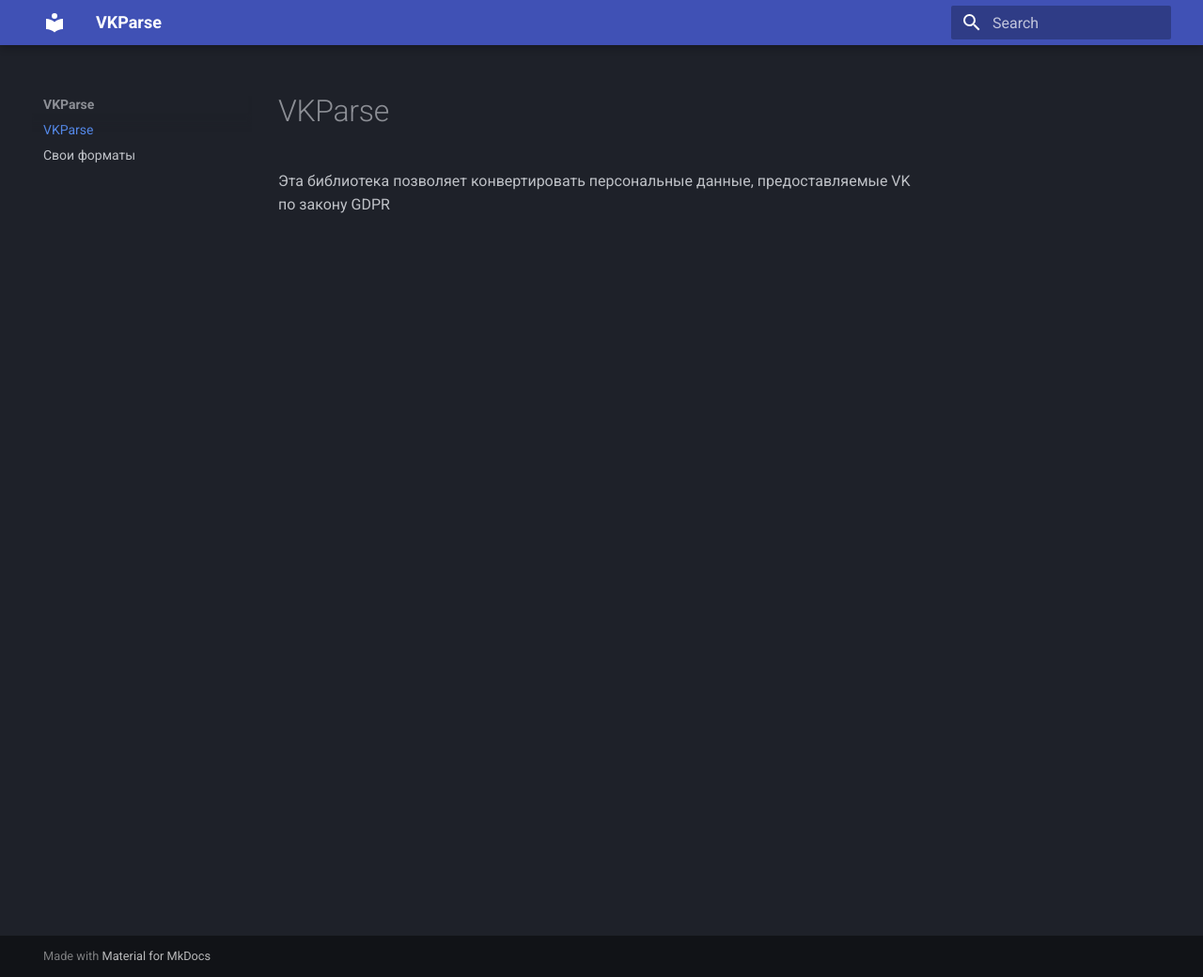
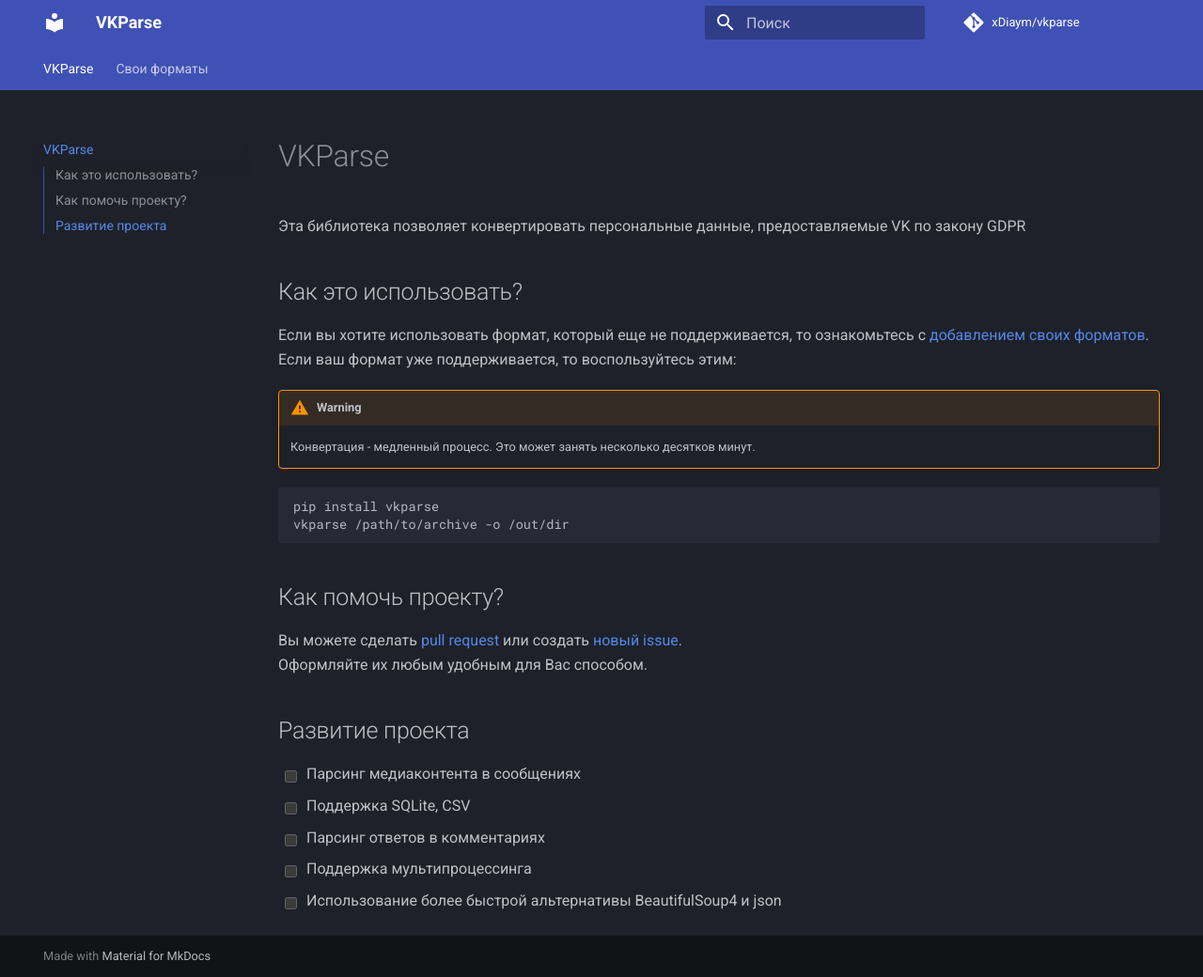
Before and after one commit to xDiaym/vkparse, an MkDocs documentation site: the page built from docs/index.md, in a window 1280 px wide and 1040 px high. Shown: the whole window at 94% size. Built offline with MkDocs 1.6.1 and Material for MkDocs 9.7.7, drawn with Linux system fonts in a browser that asks for light colours; comment, search, counter and statistics services are not loaded.

Commit message:
docs: добавлен рассказ о проекте

````diff
--- a/docs/index.md
+++ b/docs/index.md
@@ -1,3 +1,30 @@
 # VKParse
 
 Эта библиотека позволяет конвертировать персональные данные, предоставляемые VK по закону GDPR
+
+## Как это использовать?
+
+Если вы хотите использовать формат, который еще не поддерживается, то ознакомьтесь с [добавлением своих форматов](./свои_форматы.md).
+Если ваш формат уже поддерживается, то воспользуйтесь этим:
+
+!!! warning
+    Конвертация - медленный процесс. Это может занять несколько десятков минут.
+
+```shell
+pip install vkparse
+vkparse /path/to/archive -o /out/dir
+```
+
+
+## Как помочь проекту?
+
+Вы можете сделать [pull request](https://github.com/xDiaym/vkparse/pulls) или создать [новый issue](https://github.com/xDiaym/vkparse/issues).
+Оформляйте их любым удобным для Вас способом.
+
+## Развитие проекта
+
+- [ ] Парсинг медиаконтента в сообщениях
+- [ ] Поддержка SQLite, CSV
+- [ ] Парсинг ответов в комментариях
+- [ ] Поддержка мультипроцессинга
+- [ ] Использование более быстрой альтернативы BeautifulSoup4 и json
--- a/mkdocs.yml
+++ b/mkdocs.yml
@@ -1,9 +1,25 @@
 site_name: VKParse
+site_description: Эта библиотека позволяет конвертировать персональные данные, предоставляемые VK по закону GDPR
+site_author: xDiyam
+site_url: "https://xDiaym.github.io/vkparse"
+repo_url: "https://github.com/xDiaym/vkparse"
+repo_name: "xDiaym/vkparse"
 theme:
   name: material
+  language: ru
+  features:
+    - content.code.annotate
+    - navigation.tabs
+    - navigation.top
+    - toc.integrate
   palette:
     scheme: slate
 markdown_extensions:
+  - admonition
+  - pymdownx.details
+  - pymdownx.emoji
+  - pymdownx.magiclink
+  - pymdownx.tasklist
   - pymdownx.superfences:
       custom_fences:
         - name: mermaid
````
Also changed, not shown: README.md (+6 -2 lines), docs/свои_форматы.md (+1 -1 lines).
